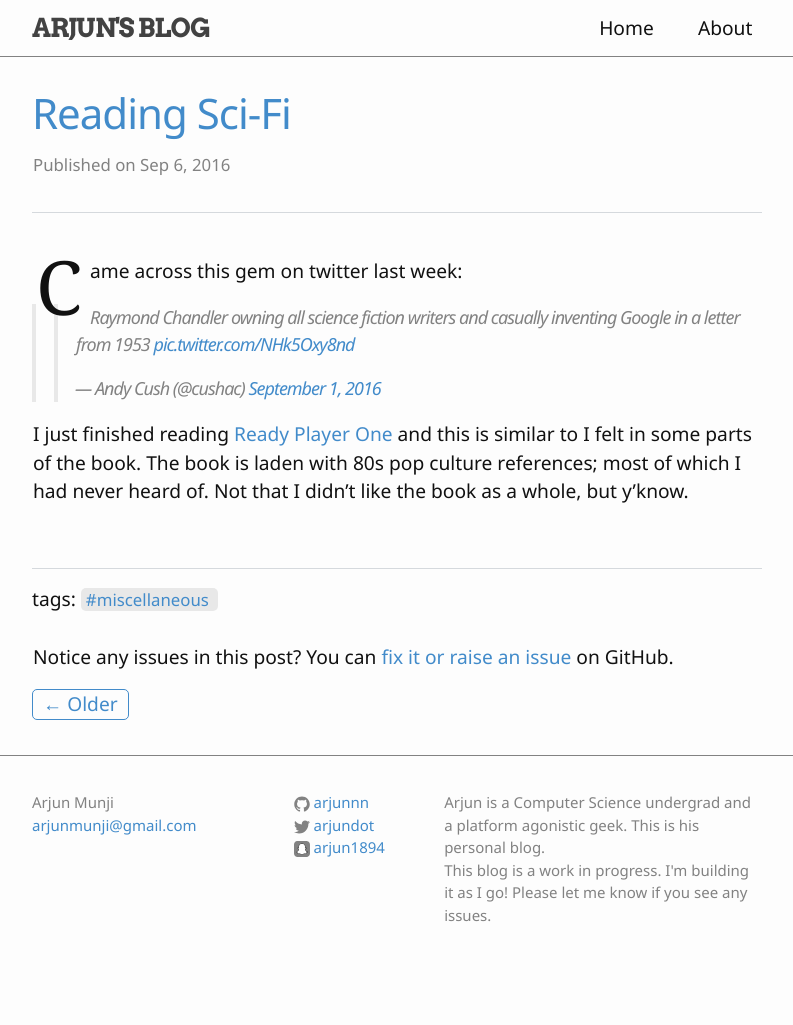
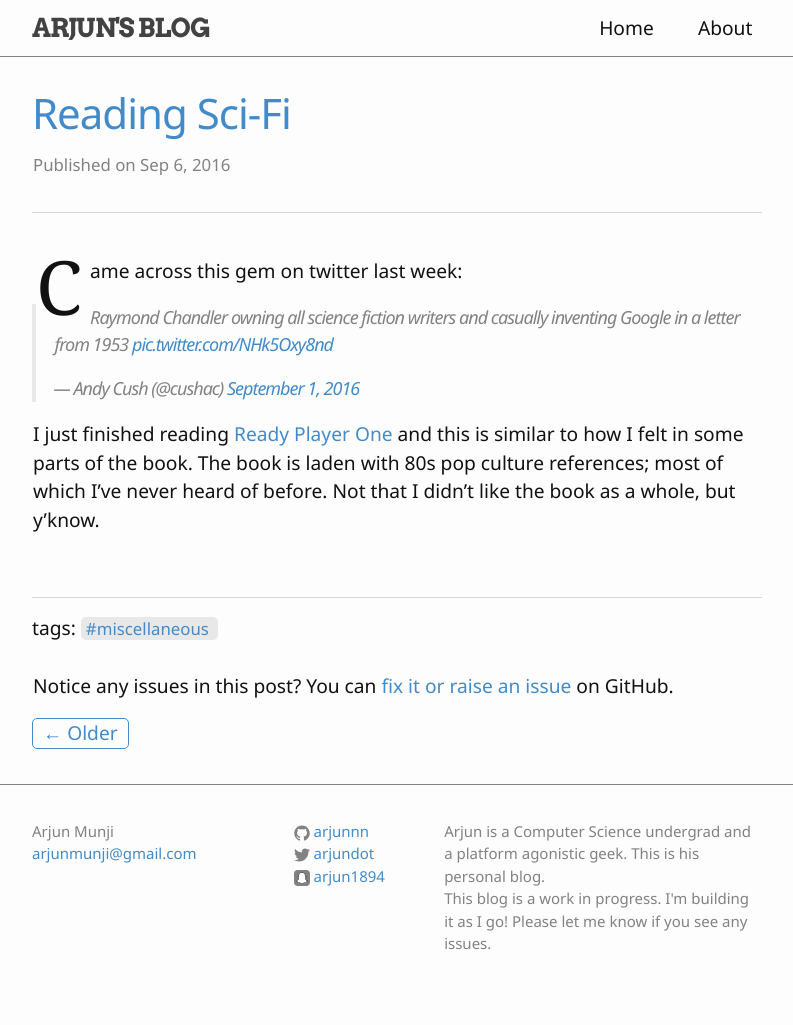
Before and after one commit to arjunnn/blog, a Jekyll site: the page built from _posts/2016-09-06-scifi.md, in a window 1280 px wide. Shown: the whole page, without its empty margins (243-1036 px from the left). Built offline with Jekyll 4.4.1, drawn with Linux system fonts in a browser that asks for light colours; some web fonts are replaced; comment, search, counter and statistics services are not loaded; before the commit the page ends 996 px from its top, so only the background shows below that.

Commit message:
fix typo

```diff
--- a/_config.yml
+++ b/_config.yml
@@ -15,6 +15,8 @@ timezone: Asia/Calcutta
 
 # Build settings
 markdown: kramdown
+kramdown:
+  input: GFM
 # markdown: redcarpet
 # highlighter: pygments
 highlighter: rouge
--- a/_posts/2016-09-06-scifi.md
+++ b/_posts/2016-09-06-scifi.md
@@ -7,7 +7,7 @@ tags: miscellaneous
 
 Came across this gem on twitter last week:
 
-> <blockquote class="twitter-tweet" data-lang="en"><p lang="en" dir="ltr">Raymond Chandler owning all science fiction writers and casually inventing Google in a letter from 1953 <a href="https://t.co/NHk5Oxy8nd">pic.twitter.com/NHk5Oxy8nd</a></p>&mdash; Andy Cush (@cushac) <a href="https://twitter.com/cushac/status/771390995825123328">September 1, 2016</a></blockquote>
+<blockquote class="twitter-tweet" data-lang="en"><p lang="en" dir="ltr">Raymond Chandler owning all science fiction writers and casually inventing Google in a letter from 1953 <a href="https://t.co/NHk5Oxy8nd">pic.twitter.com/NHk5Oxy8nd</a></p>&mdash; Andy Cush (@cushac) <a href="https://twitter.com/cushac/status/771390995825123328">September 1, 2016</a></blockquote>
 <script async src="//platform.twitter.com/widgets.js" charset="utf-8"></script>
 
-I just finished reading [Ready Player One](http://www.amazon.in/Ready-Player-One-Ernest-Cline/dp/0099560437/ref=sr_1_1?ie=UTF8&qid=1473148370&sr=8-1&keywords=ready+player+one) and this is similar to I felt in some parts of the book. The book is laden with 80s pop culture references; most of which I had never heard of. Not that I didn't like the book as a whole, but y'know.
+I just finished reading [Ready Player One](http://www.amazon.in/Ready-Player-One-Ernest-Cline/dp/0099560437/ref=sr_1_1?ie=UTF8&qid=1473148370&sr=8-1&keywords=ready+player+one) and this is similar to how I felt in some parts of the book. The book is laden with 80s pop culture references; most of which I've never heard of before. Not that I didn't like the book as a whole, but y'know.
```
